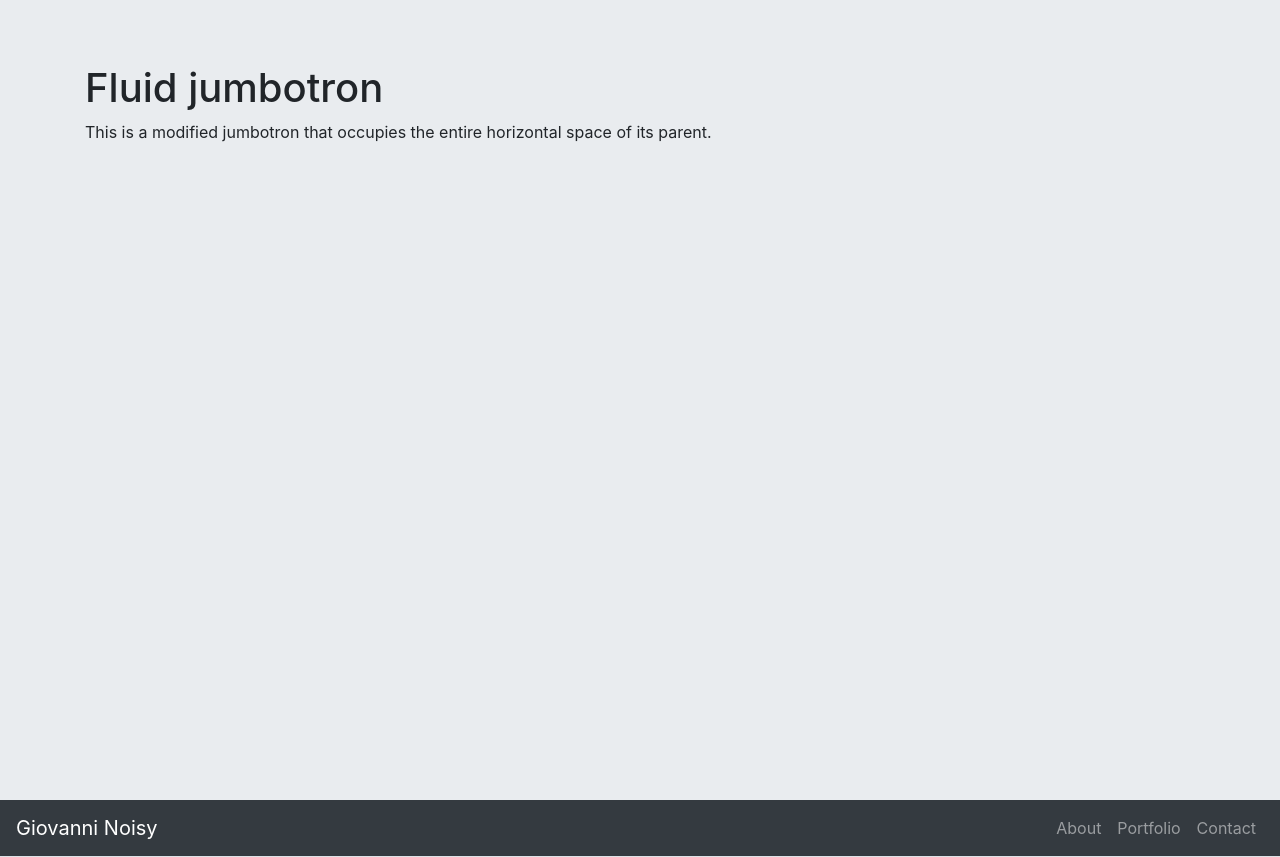
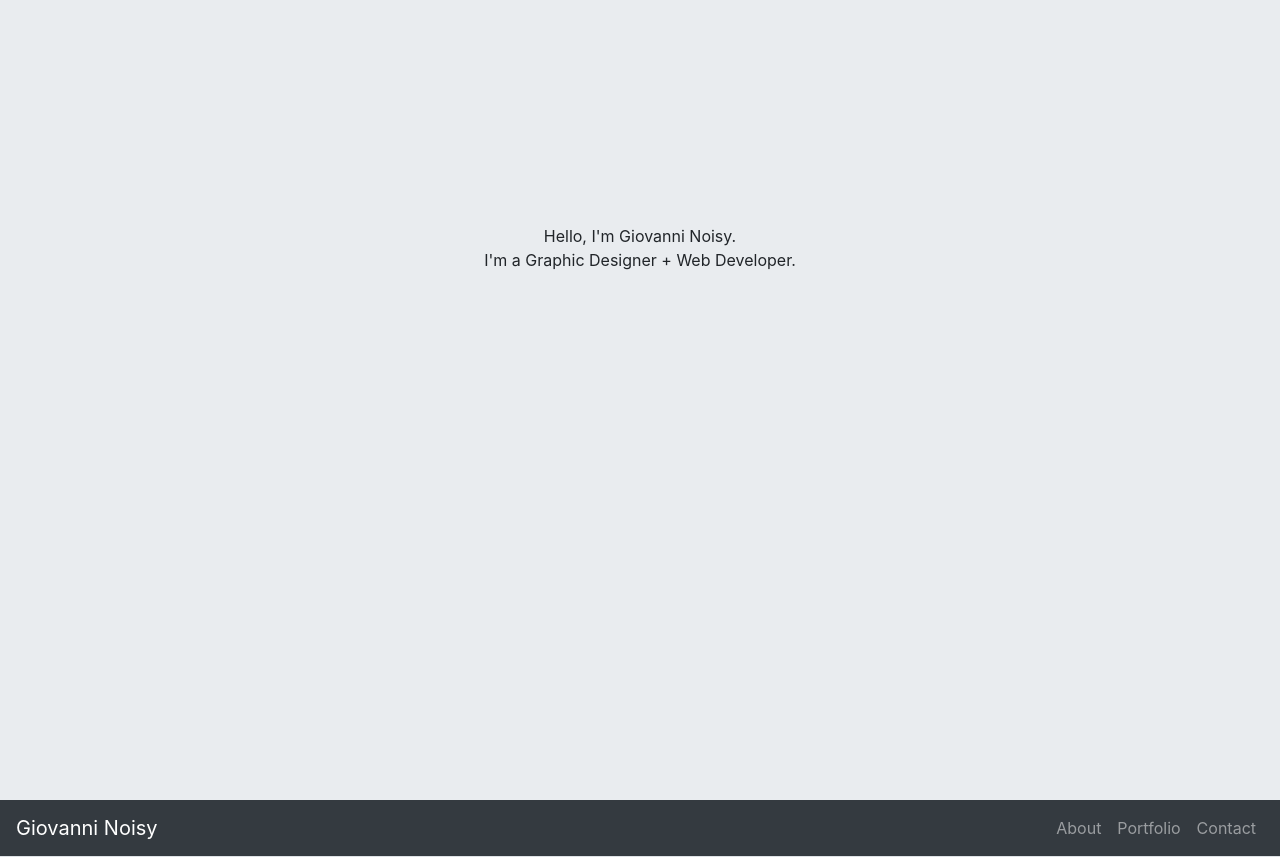
Before and after one commit to GNoisy/my-site, a React (Create React App) app: page / in a window 1280 px wide. Built offline with nearby package versions, Linux system fonts and the light colour scheme.

Commit message:
added styling tweaks to jumbotron

```diff
--- a/src/components/Header/index.js
+++ b/src/components/Header/index.js
@@ -1,7 +1,4 @@
 import React, { Component } from "react";
-import Container from "react-bootstrap/Container";
-import Row from "react-bootstrap/Row";
-import Col from "react-bootstrap/Col";
 import Navbar from "react-bootstrap/Navbar";
 import Nav from "react-bootstrap/Nav";
 require("./style.css");
--- a/src/components/Jumbotron/index.js
+++ b/src/components/Jumbotron/index.js
@@ -1,5 +1,7 @@
 import React, { Component } from "react";
 import Container from "react-bootstrap/Container";
+import Row from "react-bootstrap/Row";
+import Col from "react-bootstrap/Col";
 import Jumbotron from 'react-bootstrap/Jumbotron';
 import "./style.css";
 
@@ -8,11 +10,13 @@ export default class Hero extends Component {
       return (
         <Jumbotron fluid className="mb-0" id="HeroBG">
             <Container>
-                <h1>Fluid jumbotron</h1>
-                <p>
-                This is a modified jumbotron that occupies the entire horizontal space of
-                its parent.
-                </p>
+                <Row>
+                    <Col md={3}></Col>
+                    <Col md={6}>
+                        <p className="text-center mt-0" id="my-name">Hello, I'm Giovanni Noisy.<br />I'm a Graphic Designer + Web Developer.</p>
+                    </Col>
+                    <Col md={3}></Col>
+                </Row>
             </Container>
         </Jumbotron>
       );
--- a/src/components/Jumbotron/style.css
+++ b/src/components/Jumbotron/style.css
@@ -1,3 +1,7 @@
 #HeroBG {
     height: 100vh;
 }
+
+#my-name {
+    padding-top: 10rem;
+}
```
Also changed, not shown: 1 other file (tests, documents, lock files or other folders).
